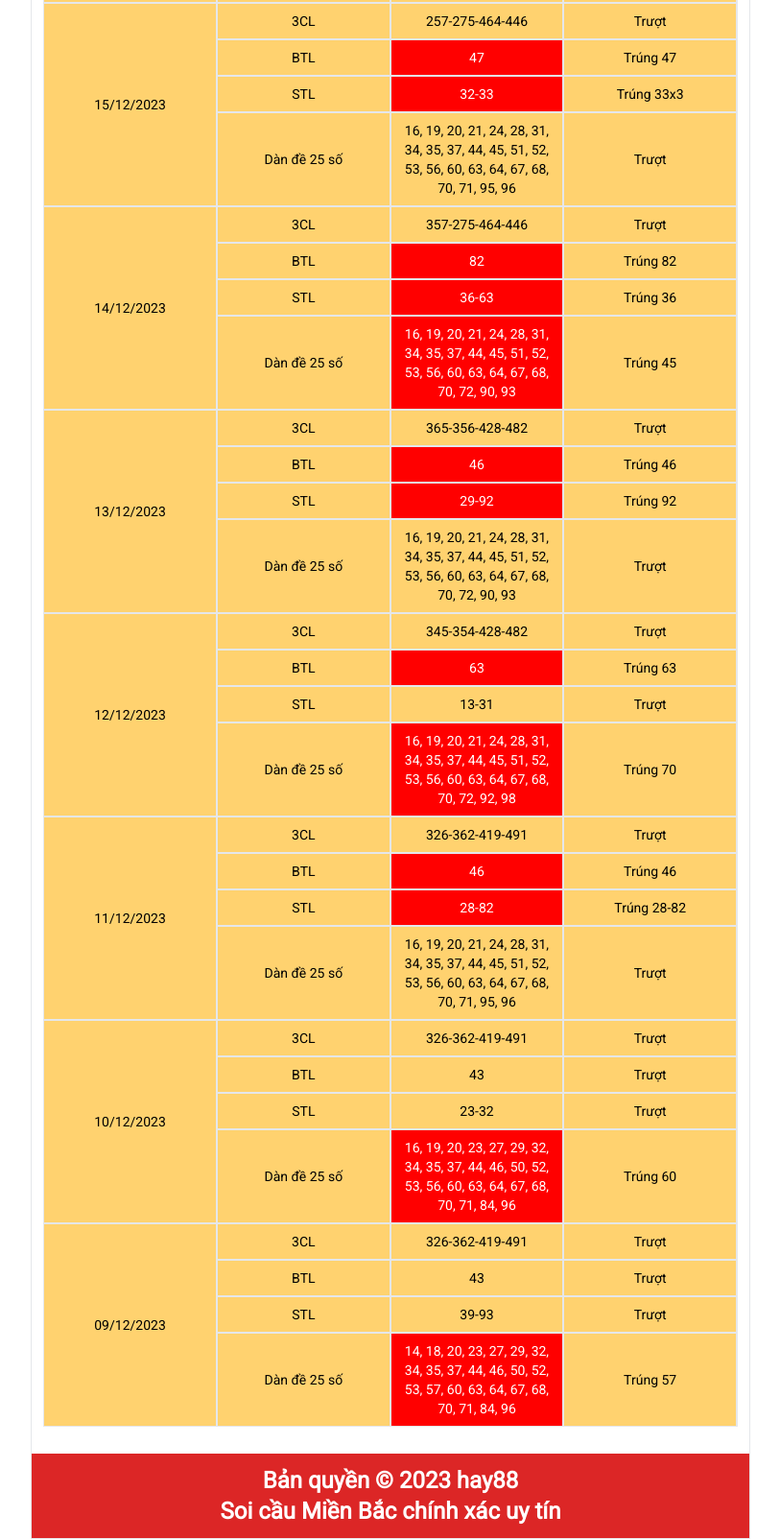
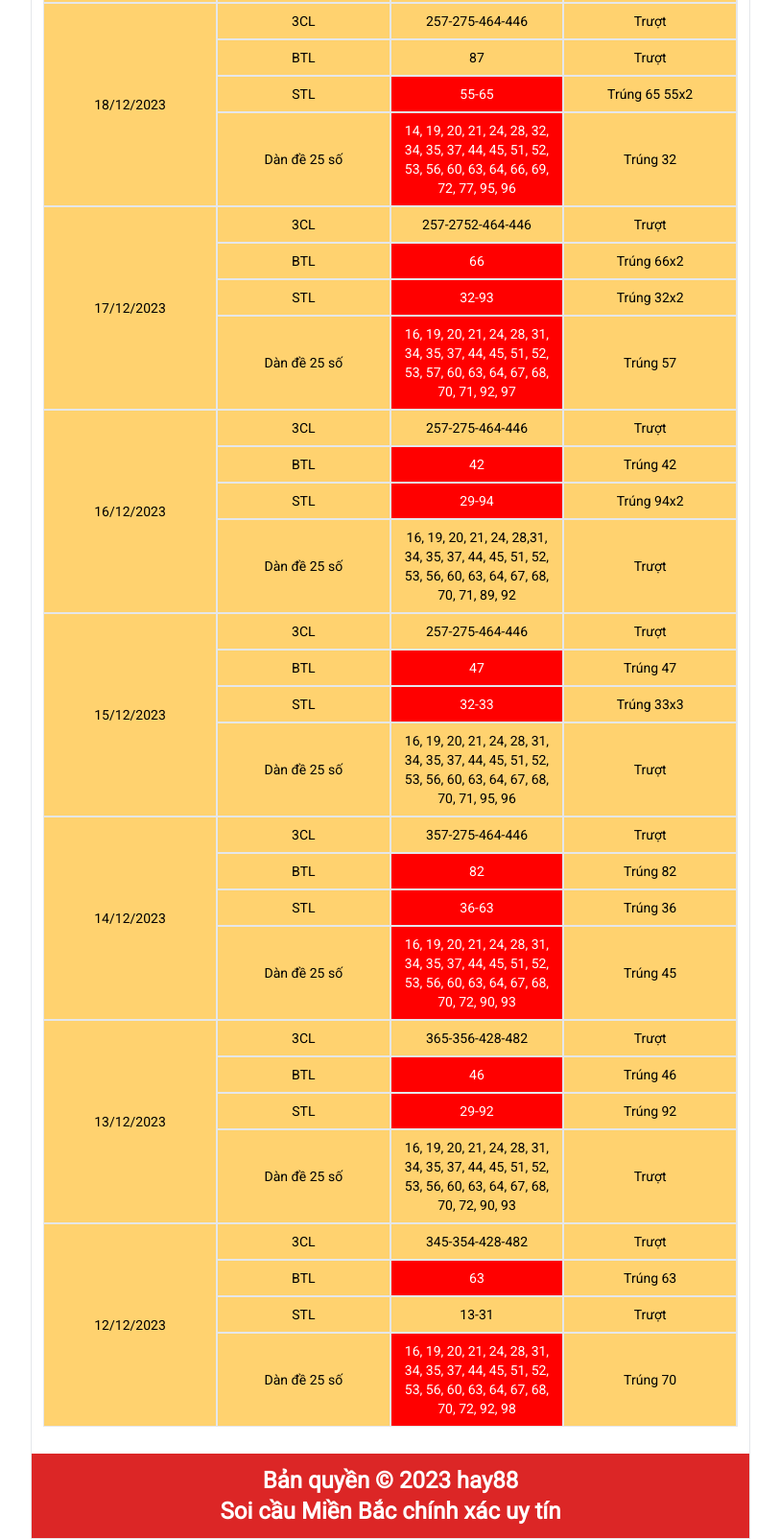
Before and after one commit to Webdevk28/hay88_3, a plain HTML site: page index.html in a window 1280 px wide. Shown: the part 2314-3918 px from the top of the page at 96% size, without its empty margins (233-1046 px from the left). Drawn offline with nearby package versions, Linux system fonts and the light colour scheme; a web font is replaced by a local one.

Commit message:
Update index.html

```diff
--- a/index.html
+++ b/index.html
@@ -142,11 +142,11 @@
                             <div class="border text-center p-2">SỐ RA</div>
                             <div class="border text-center p-2">KẾT QUẢ</div>
                         </div>
-                        <!-- 16/12/2023 -->
+                        <!-- 19/12/2023 -->
                         <div class="grid grid-cols-12 text-sm">
                             <div class="grid col-span-3 border text-center">
                                 <div class="day- flex justify-center items-center">
-                                    16/12/2023
+                                    19/12/2023
                                 </div>
                             </div>
                             <div class="grid col-span-9 border-r">
@@ -231,6 +231,180 @@
                                     </div>
                                 </div>
 
+                            </div>
+                        </div>
+
+                        <!-- 18/12/2023 -->
+                        <div class="grid grid-cols-12 text-sm">
+                            <div class="grid col-span-3 border text-center">
+                                <div class="day- flex justify-center items-center">
+                                    18/12/2023
+                                </div>
+                            </div>
+                            <div class="grid col-span-9 border-r">
+                                <div class="grid grid-cols-3">
+                                    <!-- line1 -->
+                                    <div class="border flex justify-center items-center p-2">3CL</div>
+
+                                    <div class="border flex flex-col jusity-center items-center p-2">
+                                        <span>257-275-464-446</span>
+                                    </div>
+
+                                    <div class="border flex justify-center items-center p-2">
+                                        <span>Trượt</span>
+                                    </div>
+
+                                    <!-- line2 -->
+                                    <div class="border flex justify-center items-center p-2">BTL</div>
+
+                                    <div class="border flex flex-col jusity-center items-center p-2">
+                                        <span>87</span>
+                                    </div>
+
+                                    <div class="border flex justify-center items-center p-2">
+                                        <span>Trượt</span>
+                                    </div>
+
+                                    <!-- line3 -->
+                                    <div class="border flex justify-center items-center p-2">STL</div>
+
+                                    <div class="border bg-[#ff0000] text-white flex justify-center items-center p-2">
+                                        <span class="block text-center">55-65</span>
+                                    </div>
+
+                                    <div class="border flex justify-center items-center p-2">
+                                        <span>Trúng 65 55x2</span>
+                                    </div>
+
+                                    <!-- line4 -->
+                                    <div class="border flex justify-center items-center p-2">Dàn đề 25 số</div>
+
+                                    <div class="border bg-[#ff0000] text-white flex justify-center items-center p-2">
+                                        <span class="block text-center">
+                                            14, 19, 20, 21, 24, 28, 32, 34, 35, 37, 44, 45, 51, 52, 53, 56, 60, 63, 64, 66, 69, 72, 77, 95, 96
+                                        </span>
+                                    </div>
+
+                                    <div class="border flex justify-center items-center p-2">
+                                        <span>Trúng 32</span>
+                                    </div>
+                                </div>
+                            </div>
+                        </div>
+
+                        <!-- 17/12/2023 -->
+                        <div class="grid grid-cols-12 text-sm">
+                            <div class="grid col-span-3 border text-center">
+                                <div class="day- flex justify-center items-center">
+                                    17/12/2023
+                                </div>
+                            </div>
+                            <div class="grid col-span-9 border-r">
+                                <div class="grid grid-cols-3">
+                                    <!-- line1 -->
+                                    <div class="border flex justify-center items-center p-2">3CL</div>
+
+                                    <div class="border flex flex-col jusity-center items-center p-2">
+                                        <span>257-2752-464-446</span>
+                                    </div>
+
+                                    <div class="border flex justify-center items-center p-2">
+                                        <span>Trượt</span>
+                                    </div>
+
+                                    <!-- line2 -->
+                                    <div class="border flex justify-center items-center p-2">BTL</div>
+
+                                    <div class="border bg-[#ff0000] text-white flex flex-col jusity-center items-center p-2">
+                                        <span>66</span>
+                                    </div>
+
+                                    <div class="border flex justify-center items-center p-2">
+                                        <span>Trúng 66x2</span>
+                                    </div>
+
+                                    <!-- line3 -->
+                                    <div class="border flex justify-center items-center p-2">STL</div>
+
+                                    <div class="border bg-[#ff0000] text-white flex justify-center items-center p-2">
+                                        <span class="block text-center">32-93</span>
+                                    </div>
+
+                                    <div class="border flex justify-center items-center p-2">
+                                        <span>Trúng 32x2</span>
+                                    </div>
+
+                                    <!-- line4 -->
+                                    <div class="border flex justify-center items-center p-2">Dàn đề 25 số</div>
+
+                                    <div class="border bg-[#ff0000] text-white flex justify-center items-center p-2">
+                                        <span class="block text-center">
+                                            16, 19, 20, 21, 24, 28, 31, 34, 35, 37, 44, 45, 51, 52, 53, 57, 60, 63, 64, 67, 68, 70, 71, 92, 97
+                                        </span>
+                                    </div>
+
+                                    <div class="border flex justify-center items-center p-2">
+                                        <span>Trúng 57</span>
+                                    </div>
+                                </div>
+                            </div>
+                        </div>
+
+                        <!-- 16/12/2023 -->
+                        <div class="grid grid-cols-12 text-sm">
+                            <div class="grid col-span-3 border text-center">
+                                <div class="day- flex justify-center items-center">
+                                    16/12/2023
+                                </div>
+                            </div>
+                            <div class="grid col-span-9 border-r">
+                                <div class="grid grid-cols-3">
+                                    <!-- line1 -->
+                                    <div class="border flex justify-center items-center p-2">3CL</div>
+
+                                    <div class="border flex flex-col jusity-center items-center p-2">
+                                        <span>257-275-464-446</span>
+                                    </div>
+
+                                    <div class="border flex justify-center items-center p-2">
+                                        <span>Trượt</span>
+                                    </div>
+
+                                    <!-- line2 -->
+                                    <div class="border flex justify-center items-center p-2">BTL</div>
+
+                                    <div class="border bg-[#ff0000] text-white flex flex-col jusity-center items-center p-2">
+                                        <span>42</span>
+                                    </div>
+
+                                    <div class="border flex justify-center items-center p-2">
+                                        <span>Trúng 42</span>
+                                    </div>
+
+                                    <!-- line3 -->
+                                    <div class="border flex justify-center items-center p-2">STL</div>
+
+                                    <div class="border bg-[#ff0000] text-white flex justify-center items-center p-2">
+                                        <span class="block text-center">29-94</span>
+                                    </div>
+
+                                    <div class="border flex justify-center items-center p-2">
+                                        <span>Trúng 94x2</span>
+                                    </div>
+
+                                    <!-- line4 -->
+                                    <div class="border flex justify-center items-center p-2">Dàn đề 25 số</div>
+
+                                    <div class="border flex justify-center items-center p-2">
+                                        <span class="block text-center">
+                                            16, 19, 20, 21, 24, 28,31, 34, 35, 37, 44, 45, 51, 52, 53, 56, 60, 63, 64, 67, 68, 70, 71, 89, 92
+                                        </span>
+                                    </div>
+
+                                    <div class="border flex justify-center items-center p-2">
+                                        <span>Trượt</span>
+                                    </div>
+                                </div>
                             </div>
                         </div>
 
@@ -466,180 +640,6 @@
                             </div>
                         </div>
 
-                        <!-- 11/12/2023 -->
-                        <div class="grid grid-cols-12 text-sm">
-                            <div class="grid col-span-3 border text-center">
-                                <div class="day- flex justify-center items-center">
-                                    11/12/2023
-                                </div>
-                            </div>
-                            <div class="grid col-span-9 border-r">
-                                <div class="grid grid-cols-3">
-                                    <!-- line1 -->
-                                    <div class="border flex justify-center items-center p-2">3CL</div>
-
-                                    <div class="border flex flex-col jusity-center items-center p-2">
-                                        <span>326-362-419-491</span>
-                                    </div>
-
-                                    <div class="border flex justify-center items-center p-2">
-                                        <span>Trượt</span>
-                                    </div>
-
-                                    <!-- line2 -->
-                                    <div class="border flex justify-center items-center p-2">BTL</div>
-
-                                    <div class="border bg-[#ff0000] text-white flex flex-col jusity-center items-center p-2">
-                                        <span>46</span>
-                                    </div>
-
-                                    <div class="border flex justify-center items-center p-2">
-                                        <span>Trúng 46</span>
-                                    </div>
-
-                                    <!-- line3 -->
-                                    <div class="border flex justify-center items-center p-2">STL</div>
-
-                                    <div class="border bg-[#ff0000] text-white flex justify-center items-center p-2">
-                                        <span class="block text-center">28-82</span>
-                                    </div>
-
-                                    <div class="border flex justify-center items-center p-2">
-                                        <span>Trúng 28-82</span>
-                                    </div>
-
-                                    <!-- line4 -->
-                                    <div class="border flex justify-center items-center p-2">Dàn đề 25 số</div>
-
-                                    <div class="border flex justify-center items-center p-2">
-                                        <span class="block text-center">
-                                            16, 19, 20, 21, 24, 28, 31, 34, 35, 37, 44, 45, 51, 52, 53, 56, 60, 63, 64, 67, 68, 70, 71, 95, 96
-                                        </span>
-                                    </div>
-
-                                    <div class="border flex justify-center items-center p-2">
-                                        <span>Trượt</span>
-                                    </div>
-                                </div>
-                            </div>
-                        </div>
-
-                        <!-- 10/12/2023 -->
-                        <div class="grid grid-cols-12 text-sm">
-                            <div class="grid col-span-3 border text-center">
-                                <div class="day- flex justify-center items-center">
-                                    10/12/2023
-                                </div>
-                            </div>
-                            <div class="grid col-span-9 border-r">
-                                <div class="grid grid-cols-3">
-                                    <!-- line1 -->
-                                    <div class="border flex justify-center items-center p-2">3CL</div>
-
-                                    <div class="border flex flex-col jusity-center items-center p-2">
-                                        <span>326-362-419-491</span>
-                                    </div>
-
-                                    <div class="border flex justify-center items-center p-2">
-                                        <span>Trượt</span>
-                                    </div>
-
-                                    <!-- line2 -->
-                                    <div class="border flex justify-center items-center p-2">BTL</div>
-
-                                    <div class="border flex flex-col jusity-center items-center p-2">
-                                        <span>43</span>
-                                    </div>
-
-                                    <div class="border flex justify-center items-center p-2">
-                                        <span>Trượt</span>
-                                    </div>
-
-                                    <!-- line3 -->
-                                    <div class="border flex justify-center items-center p-2">STL</div>
-
-                                    <div class="border flex justify-center items-center p-2">
-                                        <span class="block text-center">23-32</span>
-                                    </div>
-
-                                    <div class="border flex justify-center items-center p-2">
-                                        <span>Trượt</span>
-                                    </div>
-
-                                    <!-- line4 -->
-                                    <div class="border flex justify-center items-center p-2">Dàn đề 25 số</div>
-
-                                    <div class="border bg-[#ff0000] flex justify-center items-center p-2 text-white">
-                                        <span class="block text-center">
-                                            16, 19, 20, 23, 27, 29, 32, 34, 35, 37, 44, 46, 50, 52, 53, 56, 60, 63, 64, 67, 68, 70, 71, 84, 96
-                                        </span>
-                                    </div>
-
-                                    <div class="border flex justify-center items-center p-2">
-                                        <span>Trúng 60</span>
-                                    </div>
-                                </div>
-                            </div>
-                        </div>
-
-                        <!-- 09/12/2023 -->
-                        <div class="grid grid-cols-12 text-sm">
-                            <div class="grid col-span-3 border text-center">
-                                <div class="day- flex justify-center items-center">
-                                    09/12/2023
-                                </div>
-                            </div>
-                            <div class="grid col-span-9 border-r">
-                                <div class="grid grid-cols-3">
-                                    <!-- line1 -->
-                                    <div class="border flex justify-center items-center p-2">3CL</div>
-
-                                    <div class="border flex flex-col jusity-center items-center p-2">
-                                        <span>326-362-419-491</span>
-                                    </div>
-
-                                    <div class="border flex justify-center items-center p-2">
-                                        <span>Trượt</span>
-                                    </div>
-
-                                    <!-- line2 -->
-                                    <div class="border flex justify-center items-center p-2">BTL</div>
-
-                                    <div class="border flex flex-col jusity-center items-center p-2">
-                                        <span>43</span>
-                                    </div>
-
-                                    <div class="border flex justify-center items-center p-2">
-                                        <span>Trượt</span>
-                                    </div>
-
-                                    <!-- line3 -->
-                                    <div class="border flex justify-center items-center p-2">STL</div>
-
-                                    <div class="border flex justify-center items-center p-2">
-                                        <span class="block text-center">39-93</span>
-                                    </div>
-
-                                    <div class="border flex justify-center items-center p-2">
-                                        <span>Trượt</span>
-                                    </div>
-
-                                    <!-- line4 -->
-                                    <div class="border flex justify-center items-center p-2">Dàn đề 25 số</div>
-
-                                    <div class="border bg-[#ff0000] flex justify-center items-center p-2 text-white">
-                                        <span class="block text-center">
-                                            14, 18, 20, 23, 27, 29, 32, 34, 35, 37, 44, 46, 50, 52, 53, 57, 60, 63, 64, 67, 68, 70, 71, 84, 96
-                                        </span>
-                                    </div>
-
-                                    <div class="border flex justify-center items-center p-2">
-                                        <span>Trúng 57</span>
-                                    </div>
-                                </div>
-                            </div>
-                        </div>
-
                     </div>
                 </div>
                 <!-- End table -->
```
